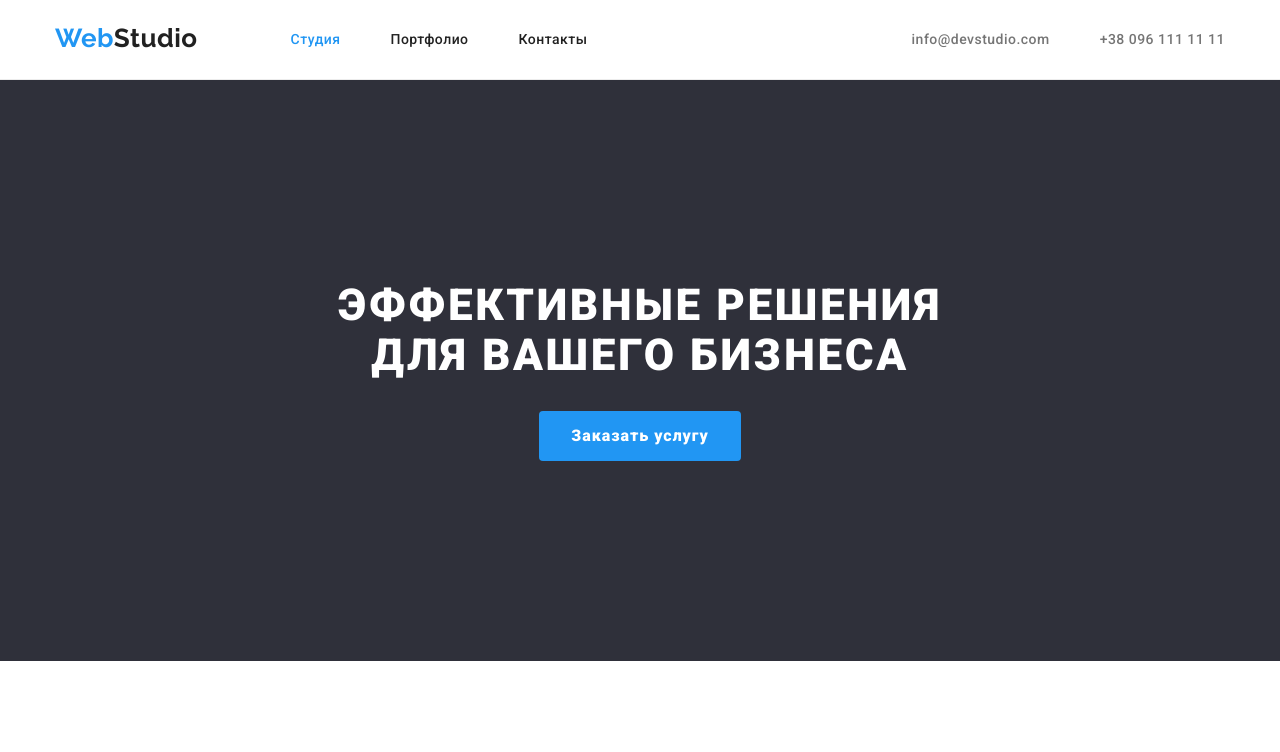
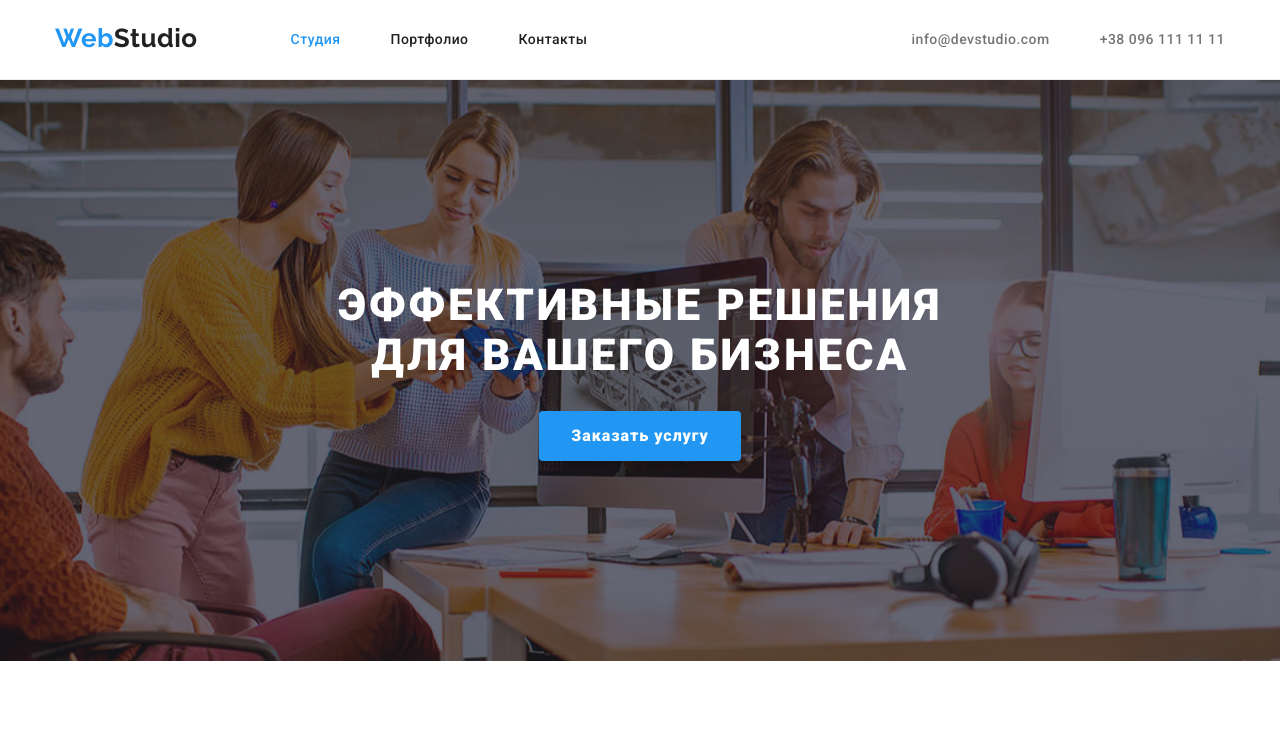
Before and after one commit to DawnrayVM/goit-markup-hw-03, a plain HTML site: page index.html in a window 1280 px wide. Shown: the top 752 px of the page. Drawn offline with nearby package versions, Linux system fonts and the light colour scheme.

Commit message:
Добавляет фон героя

```diff
--- a/css/home.css
+++ b/css/home.css
@@ -6,9 +6,13 @@ body {
 }
 
 .hero {
-  background-color: var(--secondary-bg-color);
+  background-color: #c4c4c4;
   padding-top: 200px;
   padding-bottom: 200px;
+  background-image: linear-gradient(rgba(47, 48, 58, 0.4) 50%, rgba(47, 48, 58, 0.4) 50%), url(../images/hero-bg.jpg);
+  background-position: center, center;
+  background-repeat: no-repeat, no-repeat;
+  background-size: 1600px, 1600px;
 }
 
 .hero-container {
@@ -38,6 +42,7 @@ body {
   letter-spacing: 0.06em;
   color: var(--pure-white-color);
   background-color: var(--main-accent);
+  box-shadow: 0px 4px 4px rgba(0, 0, 0, 0.15);
 }
 .section-title {
   color: var(--primary-text-color);
```
Also changed, not shown: images/hero-bg.jpg (added).
